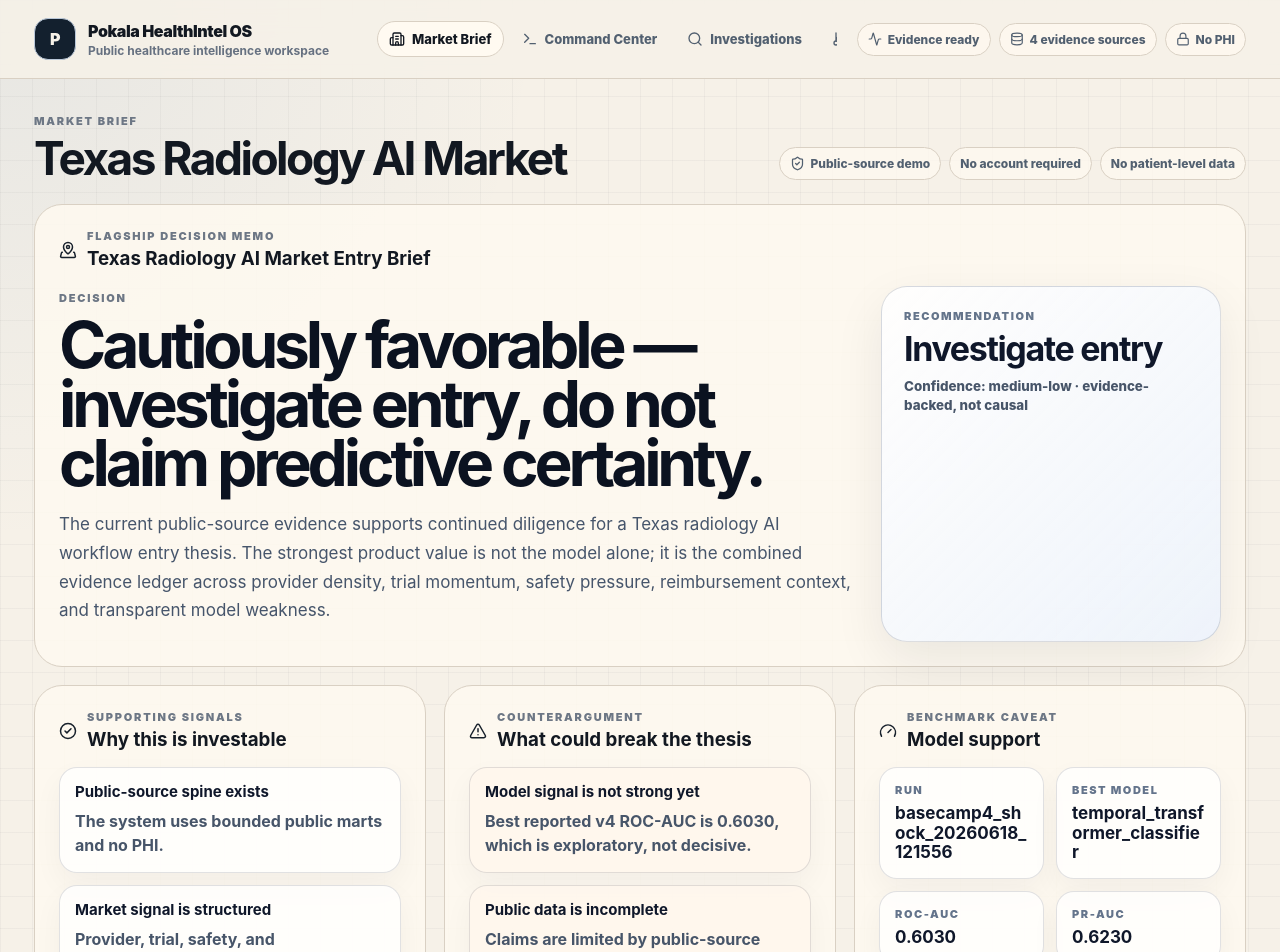
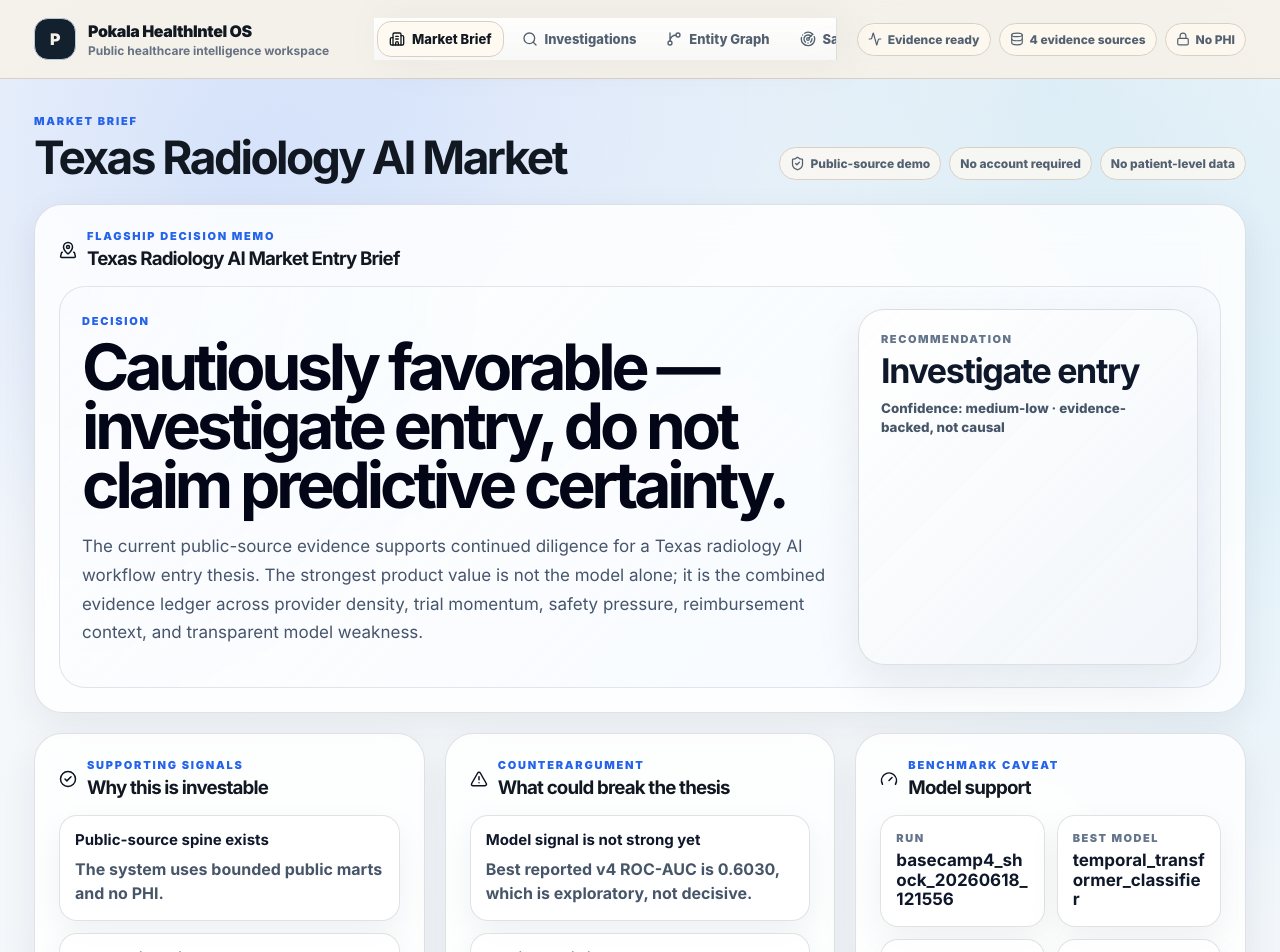
Before and after one commit to KrishnaSaiPokala/pokala-healthintel-os, a React (Vite) app in the folder apps/web/: page / in a window 1280 px wide. Shown: the top 952 px of the page. Built offline with nearby package versions, Linux system fonts and the light colour scheme.

Commit message:
Upgrade website to SaaS-level v1 experience

```diff
--- a/apps/web/src/app/navigation.ts
+++ b/apps/web/src/app/navigation.ts
@@ -1,11 +1,4 @@
-import { BarChart3,
-  BrainCircuit,
-  Database,
-  FileText,
-  GitBranch,
-  Radar,
-  Search,
-  Terminal, Building2 } from 'lucide-react';
+import { BarChart3, BrainCircuit, Database, FileText, GitBranch, Radar, Search, Terminal, Building2 } from 'lucide-react';
 import type { LucideIcon } from 'lucide-react';
 import type { IntelligenceView } from '../types/intelligence';
 
@@ -17,8 +10,7 @@
 
 export const navItems: NavItem[] = [
 
-  { id: 'market', label: 'Market Brief', icon: Building2 },{ id: 'command', label: 'Command Center', icon: Terminal },
-  { id: 'investigations', label: 'Investigations', icon: Search },
+  { id: 'market', label: 'Market Brief', icon: Building2 },{ id: 'investigations', label: 'Investigations', icon: Search },
   { id: 'graph', label: 'Entity Graph', icon: GitBranch },
   { id: 'safety', label: 'Safety Radar', icon: Radar },
   { id: 'reimbursement', label: 'Reimbursement', icon: BarChart3 },
--- a/apps/web/src/styles/global.css
+++ b/apps/web/src/styles/global.css
@@ -1225,3 +1225,291 @@
 }
 
 /* === MARKET ENTRY BRIEF END === */
+
+
+/* === SAAS LEVEL V1 POLISH START === */
+
+:root {
+  --saas-bg: #eef3f8;
+  --saas-bg-2: #f8fafc;
+  --saas-ink: #0b1220;
+  --saas-muted: #475569;
+  --saas-soft: #64748b;
+  --saas-line: rgba(15, 23, 42, .12);
+  --saas-panel: rgba(255, 255, 255, .82);
+  --saas-panel-strong: rgba(255, 255, 255, .94);
+  --saas-shadow: 0 22px 70px rgba(15, 23, 42, .10);
+  --saas-shadow-soft: 0 12px 36px rgba(15, 23, 42, .07);
+  --saas-radius-xl: 28px;
+  --saas-radius-lg: 20px;
+  --saas-radius-md: 14px;
+}
+
+html {
+  background:
+    radial-gradient(circle at 10% -10%, rgba(59, 130, 246, .16), transparent 32rem),
+    radial-gradient(circle at 90% 0%, rgba(14, 165, 233, .12), transparent 30rem),
+    linear-gradient(180deg, #f8fafc 0%, #e9eef6 100%);
+}
+
+body {
+  background:
+    radial-gradient(circle at 18% 8%, rgba(37, 99, 235, .10), transparent 34rem),
+    radial-gradient(circle at 82% 4%, rgba(2, 132, 199, .10), transparent 34rem),
+    linear-gradient(180deg, var(--saas-bg-2), var(--saas-bg));
+  color: var(--saas-ink);
+  -webkit-font-smoothing: antialiased;
+  text-rendering: geometricPrecision;
+}
+
+* {
+  box-sizing: border-box;
+}
+
+button,
+input,
+select,
+textarea {
+  font: inherit;
+}
+
+a {
+  color: inherit;
+}
+
+.appShell,
+.app-shell,
+.shell,
+.dashboardShell {
+  min-height: 100vh;
+}
+
+aside,
+.sidebar,
+nav[aria-label],
+[class*="Sidebar"],
+[class*="sidebar"] {
+  border-right: 1px solid var(--saas-line) !important;
+  background:
+    linear-gradient(180deg, rgba(255,255,255,.92), rgba(248,250,252,.74)) !important;
+  box-shadow: 10px 0 50px rgba(15, 23, 42, .06);
+  backdrop-filter: blur(18px);
+}
+
+nav button,
+.sidebar button,
+[class*="nav"] button,
+[class*="Nav"] button {
+  border-radius: 14px !important;
+  transition: transform .18s ease, background .18s ease, border-color .18s ease, box-shadow .18s ease;
+}
+
+nav button:hover,
+.sidebar button:hover,
+[class*="nav"] button:hover,
+[class*="Nav"] button:hover {
+  transform: translateY(-1px);
+  box-shadow: 0 10px 26px rgba(15, 23, 42, .08);
+}
+
+main,
+.main,
+[class*="main"] {
+  background:
+    radial-gradient(circle at 30% 0%, rgba(59, 130, 246, .10), transparent 38rem),
+    radial-gradient(circle at 100% 20%, rgba(14, 165, 233, .08), transparent 32rem);
+}
+
+.gridPage {
+  gap: 20px !important;
+}
+
+.panel,
+.card,
+[class*="panel"],
+[class*="Panel"],
+[class*="card"],
+[class*="Card"] {
+  border-color: var(--saas-line) !important;
+}
+
+.gridPage > section,
+.gridPage > article,
+.panel,
+[class*="Panel"] {
+  background: var(--saas-panel) !important;
+  border: 1px solid var(--saas-line) !important;
+  border-radius: var(--saas-radius-xl) !important;
+  box-shadow: var(--saas-shadow-soft);
+  backdrop-filter: blur(18px);
+}
+
+.gridPage > section:hover,
+.gridPage > article:hover,
+.panel:hover,
+[class*="Panel"]:hover {
+  box-shadow: var(--saas-shadow);
+}
+
+h1,
+h2,
+h3 {
+  color: var(--saas-ink);
+  letter-spacing: -.045em;
+}
+
+p {
+  color: var(--saas-muted);
+}
+
+.sectionKicker,
+.eyebrow,
+[class*="eyebrow"],
+[class*="kicker"] {
+  color: #2563eb !important;
+  font-size: 11px !important;
+  font-weight: 950 !important;
+  letter-spacing: .16em !important;
+  text-transform: uppercase !important;
+}
+
+table {
+  border-collapse: separate !important;
+  border-spacing: 0 !important;
+}
+
+th {
+  color: #64748b !important;
+  font-size: 11px !important;
+  font-weight: 950 !important;
+  letter-spacing: .13em !important;
+  text-transform: uppercase !important;
+}
+
+td {
+  color: #1f2937 !important;
+  font-weight: 750;
+}
+
+tbody tr {
+  transition: background .16s ease;
+}
+
+tbody tr:hover {
+  background: rgba(37, 99, 235, .045);
+}
+
+.badge,
+.tag,
+.chip,
+[class*="badge"],
+[class*="Badge"],
+[class*="tag"],
+[class*="Tag"],
+[class*="chip"],
+[class*="Chip"] {
+  border: 1px solid rgba(15, 23, 42, .12) !important;
+  background: rgba(255,255,255,.72) !important;
+  color: #1f2937 !important;
+  border-radius: 999px !important;
+  font-weight: 900 !important;
+}
+
+.marketBrief .briefHero,
+.modelLabPolished .modelVerdict {
+  background:
+    linear-gradient(135deg, rgba(255,255,255,.84), rgba(239,246,255,.62)),
+    radial-gradient(circle at 0% 0%, rgba(37, 99, 235, .14), transparent 28rem);
+  border: 1px solid rgba(15,23,42,.10);
+  border-radius: 26px;
+  padding: 22px;
+}
+
+.briefHero h2,
+.modelVerdictCopy h2 {
+  color: #020617 !important;
+}
+
+.briefDecisionCard,
+.modelScoreboard article {
+  background:
+    linear-gradient(135deg, rgba(255,255,255,.94), rgba(241,245,249,.78)) !important;
+  border: 1px solid rgba(15, 23, 42, .12) !important;
+  box-shadow: 0 18px 46px rgba(15, 23, 42, .08) !important;
+}
+
+.briefDecisionCard strong {
+  color: #0f172a !important;
+}
+
+.briefStack article,
+.briefQuestions article,
+.briefMetricGrid article,
+.modelMetricGrid article,
+.runDesignStack article,
+.verdictBanner {
+  background: rgba(255,255,255,.78) !important;
+  border: 1px solid rgba(15,23,42,.12) !important;
+  box-shadow: 0 12px 34px rgba(15,23,42,.055) !important;
+}
+
+.briefStack article strong,
+.briefQuestions article strong,
+.briefMetricGrid article strong,
+.modelMetricGrid article strong,
+.runDesignStack article strong {
+  color: #0f172a !important;
+}
+
+.briefStack article span,
+.briefQuestions article span,
+.verdictBanner span {
+  color: #475569 !important;
+}
+
+.briefEvidenceList span,
+.briefBoundary span,
+.runHistoryLine span,
+.boundaryList span {
+  border: 1px solid rgba(15,23,42,.12) !important;
+  background: rgba(255,255,255,.76) !important;
+  color: #1f2937 !important;
+  box-shadow: 0 8px 24px rgba(15,23,42,.04);
+}
+
+.modelTableWrap,
+.tableWrap,
+[class*="TableWrap"] {
+  border: 1px solid rgba(15,23,42,.08);
+  border-radius: 20px;
+  overflow: hidden;
+  background: rgba(255,255,255,.64);
+}
+
+.modelTable,
+.polishedTable {
+  background: rgba(255,255,255,.68);
+}
+
+.modelTable th,
+.polishedTable th {
+  background: rgba(248,250,252,.92);
+}
+
+.modelTable td,
+.polishedTable td {
+  border-bottom: 1px solid rgba(15,23,42,.08) !important;
+}
+
+@media (max-width: 980px) {
+  .gridPage {
+    gap: 14px !important;
+  }
+
+  .marketBrief .briefHero,
+  .modelLabPolished .modelVerdict {
+    padding: 16px;
+  }
+}
+
+/* === SAAS LEVEL V1 POLISH END === */
--- a/apps/web/src/types/intelligence.ts
+++ b/apps/web/src/types/intelligence.ts
@@ -8,6 +8,7 @@
   | 'model'
   | 'evidence'
   | 'data';
+
 
 
 export interface IntelligenceMeta {
```
Also changed, not shown: 1 other file (tests, documents, lock files or other folders).
